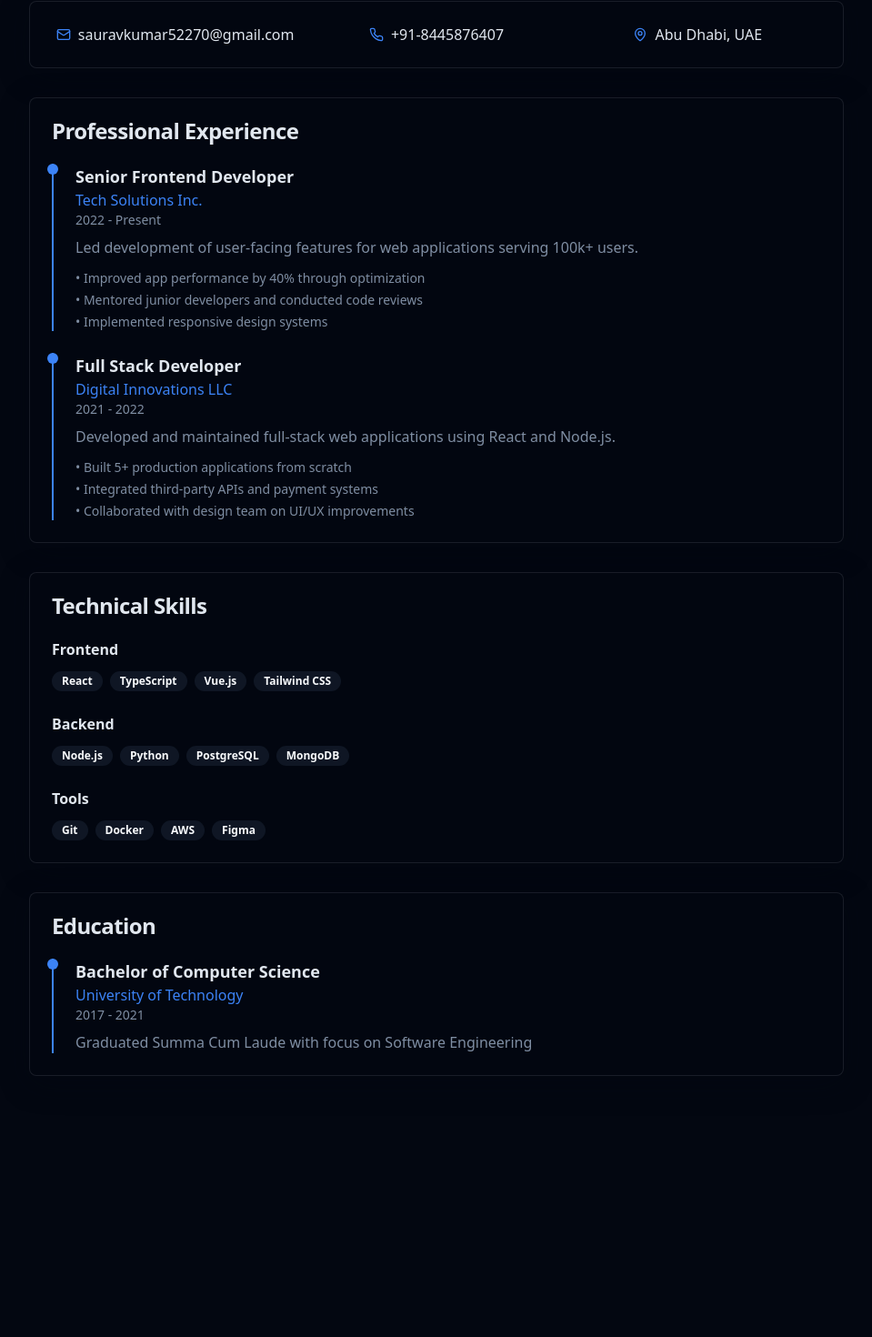
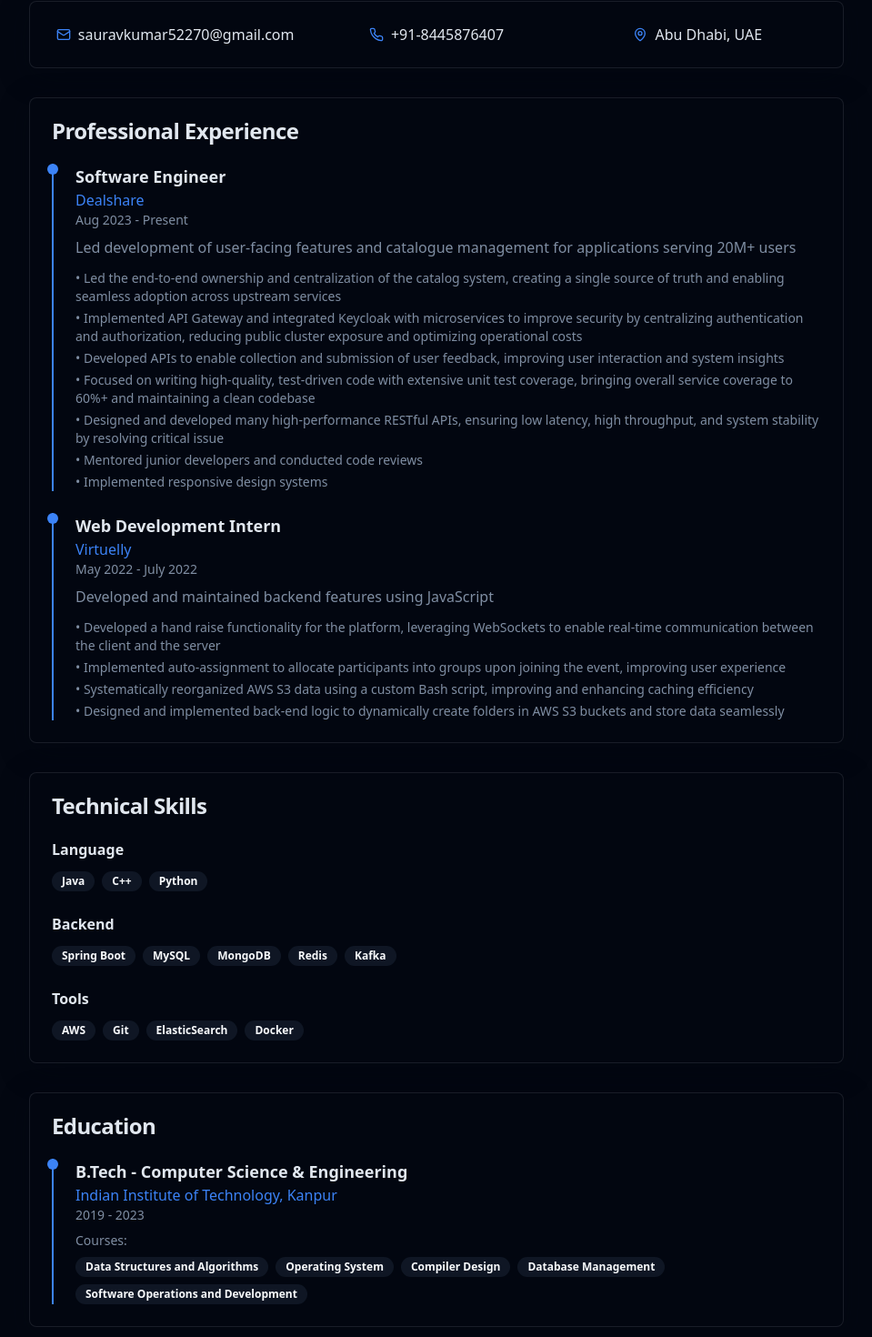
Before and after one commit to kusaurav/kusaurav.github.io, a React (Vite) app: page /resume in a window 1280 px wide. Shown: the part 267-1737 px from the top of the page at 91% size, without its empty margins (160-1119 px from the left). Before the commit the page ends 1514 px from the top, so only its background shows below. Built offline with nearby package versions, Linux system fonts and the light colour scheme.

Commit message:
update resume

```diff
--- a/src/pages/Resume.tsx
+++ b/src/pages/Resume.tsx
@@ -6,42 +6,50 @@ import { Download, Mail, MapPin, Phone } from "lucide-react";
 const Resume = () => {
   const experience = [
     {
-      title: "Senior Frontend Developer",
-      company: "Tech Solutions Inc.",
-      period: "2022 - Present",
-      description: "Led development of user-facing features for web applications serving 100k+ users.",
+      title: "Software Engineer",
+      company: "Dealshare",
+      period: "Aug 2023 - Present",
+      description: "Led development of user-facing features and catalogue management for applications serving 20M+ users",
       achievements: [
-        "Improved app performance by 40% through optimization",
+        "Led the end-to-end ownership and centralization of the catalog system, creating a single source of truth and enabling seamless adoption across upstream services",
+        "Implemented API Gateway and integrated Keycloak with microservices to improve security by centralizing authentication and authorization, reducing public cluster exposure and optimizing operational costs",
+        "Developed APIs to enable collection and submission of user feedback, improving user interaction and system insights",
+        "Focused on writing high-quality, test-driven code with extensive unit test coverage, bringing overall service coverage to 60%+ and maintaining a clean codebase",
+        "Designed and developed many high-performance RESTful APIs, ensuring low latency, high throughput, and system stability by resolving critical issue",
         "Mentored junior developers and conducted code reviews",
         "Implemented responsive design systems"
       ]
     },
     {
-      title: "Full Stack Developer",
-      company: "Digital Innovations LLC",
-      period: "2021 - 2022",
-      description: "Developed and maintained full-stack web applications using React and Node.js.",
+      title: " Web Development Intern ",
+      company: "Virtuelly",
+      period: "May 2022 - July 2022",
+      description: "Developed and maintained backend features using JavaScript",
       achievements: [
-        "Built 5+ production applications from scratch",
-        "Integrated third-party APIs and payment systems",
-        "Collaborated with design team on UI/UX improvements"
+        "Developed a hand raise functionality for the platform, leveraging WebSockets to enable real-time communication between the client and the server",
+        "Implemented auto-assignment to allocate participants into groups upon joining the event, improving user experience",
+        "Systematically reorganized AWS S3 data using a custom Bash script, improving and enhancing caching efficiency",
+        "Designed and implemented back-end logic to dynamically create folders in AWS S3 buckets and store data seamlessly"
       ]
     }
   ];
 
   const education = [
     {
-      degree: "Bachelor of Computer Science",
-      school: "University of Technology",
-      period: "2017 - 2021",
-      description: "Graduated Summa Cum Laude with focus on Software Engineering"
+      degree: "B.Tech - Computer Science & Engineering",
+      school: "Indian Institute of Technology, Kanpur",
+      period: "2019 - 2023",
+      // description: "Graduated Summa Cum Laude with focus on Software Engineering"
+      courses:["Data Structures and Algorithms", "Operating System", "Compiler Design",
+        "Database Management", "Software Operations and Development"
+      ]
     }
   ];
 
   const skills = {
-    "Frontend": ["React", "TypeScript", "Vue.js", "Tailwind CSS"],
-    "Backend": ["Node.js", "Python", "PostgreSQL", "MongoDB"],
-    "Tools": ["Git", "Docker", "AWS", "Figma"]
+    "Language": ["Java" , "C++", "Python" ],
+    "Backend": ["Spring Boot", "MySQL", "MongoDB", "Redis", "Kafka"],
+    "Tools": ["AWS", "Git", "ElasticSearch", "Docker"]
   };
 
   return (
@@ -55,7 +63,7 @@ const Resume = () => {
             </h1>
             {/* https://drive.google.com/file/d/1WnBvy_jx3-yZcBtROFXJpdJA-0ADvDXo3F6e5ZEYzUk/view */}
             {/* https://drive.google.com/uc?export=download&id=1WnBvy_jx3-yZcBtROFXJpdJA-0ADvDXo3F6e5ZEYzUk --download*/}
-            <a href="https://drive.google.com/file/d/1WnBvy_jx3-yZcBtROFXJpdJA-0ADvDXo3F6e5ZEYzUk/view" target="_blank" rel="noopener noreferrer">
+            <a href="https://drive.google.com/file/d/1yVKmn_ETr-Y4ntaky8eBx44dwrnsNuaL/view" target="_blank" rel="noopener noreferrer">
               <Button className="hero-gradient hover:opacity-90 transition-opacity">
                 <Download className="mr-2 h-4 w-4" />
                   View Resume
@@ -143,9 +151,19 @@ const Resume = () => {
                   <h3 className="font-semibold text-lg">{edu.degree}</h3>
                   <p className="text-hero-from font-medium">{edu.school}</p>
                   <p className="text-sm text-muted-foreground">{edu.period}</p>
-                  <p className="text-muted-foreground mt-2">{edu.description}</p>
+                  <div className="flex flex-col gap-2 mt-2">
+                    <p className="text-sm font-medium text-muted-foreground">Courses:</p>
+                      <div className="flex flex-wrap gap-2">
+                        {edu.courses.map((course) => (
+                          <Badge key={course} variant="secondary" className="bg-accent/50">
+                            {course}
+                          </Badge>
+                        ))}
+                      </div>
+                  </div>
                 </div>
               ))}
+
             </CardContent>
           </Card>
         </div>
```
